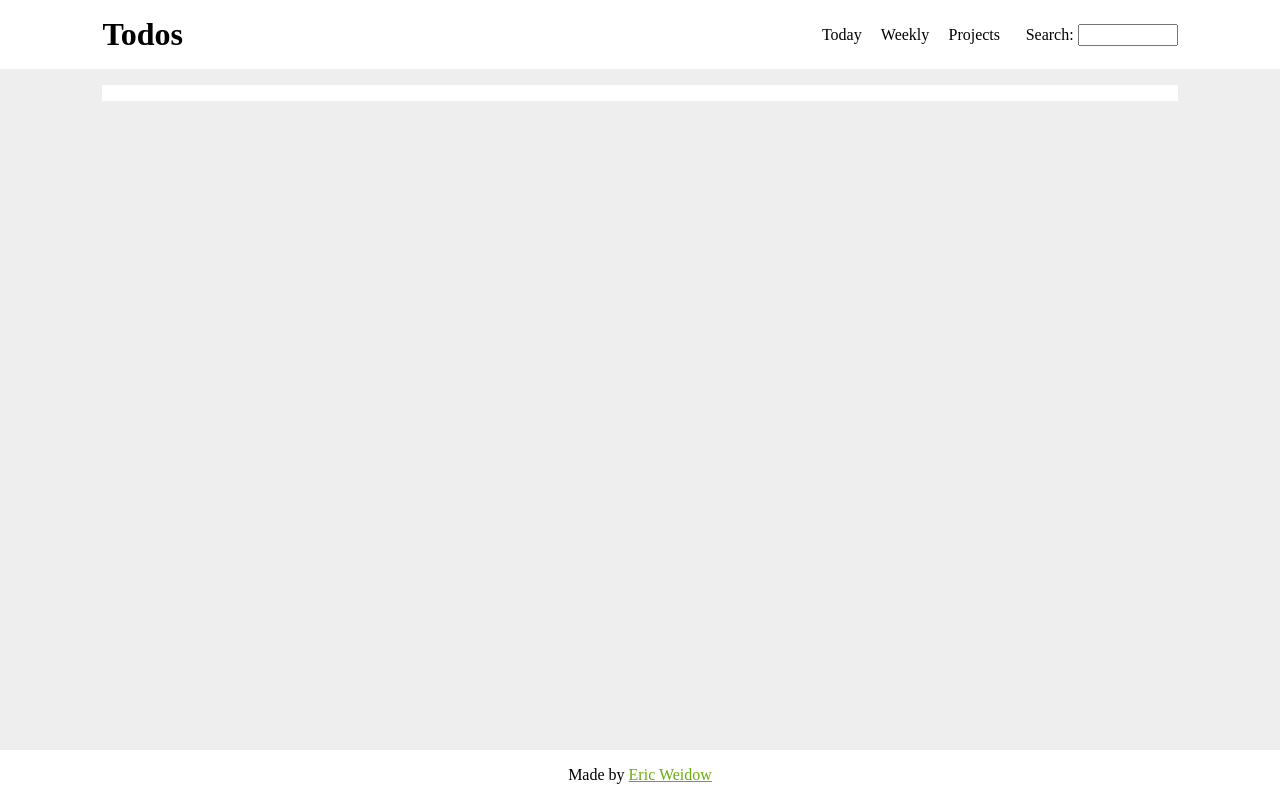
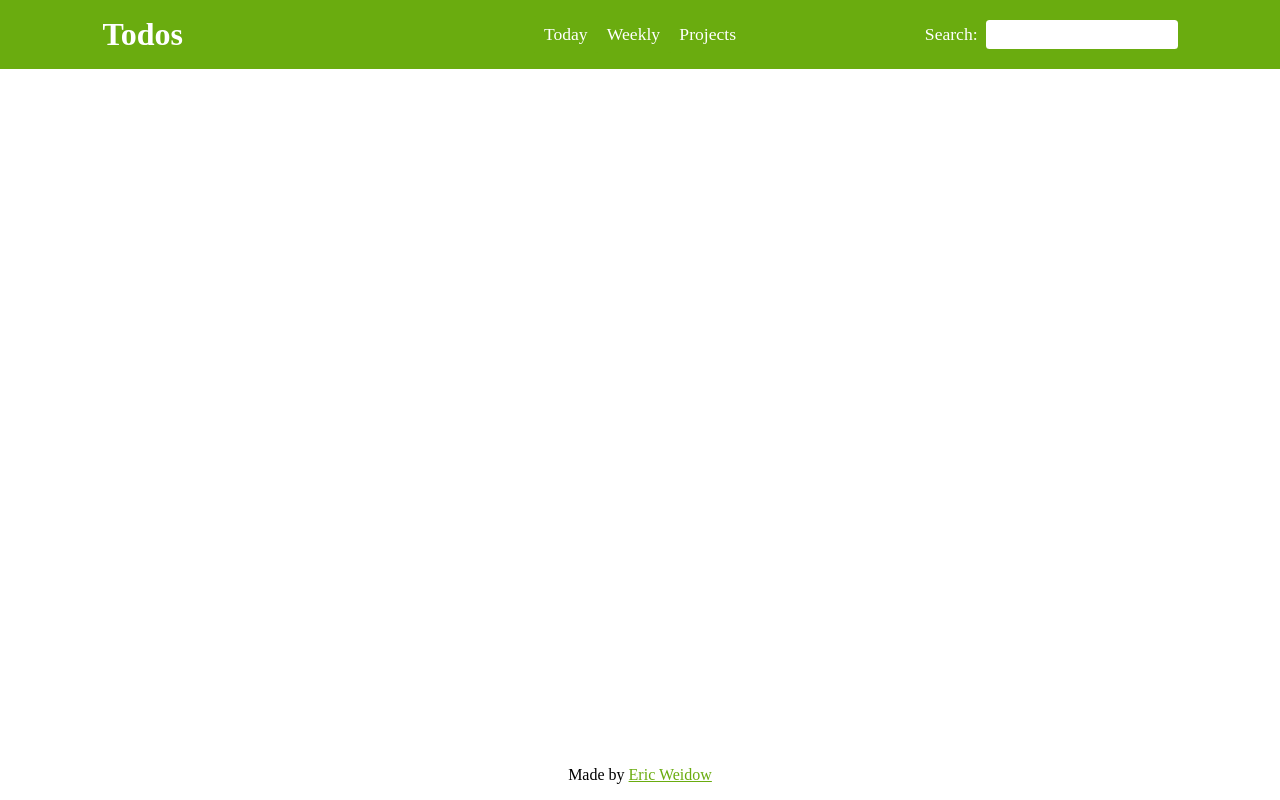
Before and after one commit to Studsministern/odin-todo-list, a website built with webpack: page src/index.html in a window 1280 px wide. Built offline with nearby package versions, Linux system fonts and the light colour scheme; a web font is replaced by a local one.

Commit message:
Change website appearance
Adjusts the color pallet to the main color being white and the second
color being green. Also adjusts the header to have links in the middle.

```diff
--- a/src/index.html
+++ b/src/index.html
@@ -11,8 +11,7 @@
     <header>
         <h1>Todos</h1>
 
-        <div class="menu">
-            <ul class="lists">
+        <ul class="menu">
             <li class="underline"><button class="hover-up">Today</button></li>
             <li class="underline"><button class="hover-up">Weekly</button></li>
             <li class="underline"><button class="hover-up">Projects</button></li>
@@ -20,7 +19,7 @@
 
         <form action="">
             <label for="search">
-                    Search:
+                <p>Search:</p>
                 <input type="search" id="search" name="search">
             </label>
             <!-- <div>
@@ -28,7 +27,6 @@
                 <label><input type="date" id="date" name="date"></label>
             </div> -->
         </form>
-        </div>
     </header>
     <div id="content">
         <div class="todos">
--- a/src/styles.css
+++ b/src/styles.css
@@ -1,3 +1,10 @@
+/*@import url('https://fonts.googleapis.com/css2?family=Marcellus&display=swap');
+font-family: 'Marcellus', serif;*/
+/* &family=Montserrat+Alternates:wght@100;200;300;400;500;600;700;800
+font-family: 'Montserrat Alternates', sans-serif;*/
+
+@import url('https://fonts.googleapis.com/css2?family=Quattrocento:wght@400;700&display=swap');
+
 :root {
     --color-lime-50: #f7fee7;
     --color-lime-100: #ecfccb;
@@ -19,7 +26,7 @@
     --clr-interact-active: var(--color-lime-500);
 
     --bg-clr-main: #FFF;
-    --bg-clr-secondary: #EEE;
+    --bg-clr-secondary: #6aac0f;
 
     --gap: 1rem;
     --gap-button: .3rem;
@@ -47,6 +54,7 @@ body {
           / auto;
     background: var(--bg-clr-main);
     color: var(--clr-main);
+    font-family: 'Quattrocento', serif;
 }
 
 
@@ -58,14 +66,16 @@ header {
     position: sticky;
     top: 0;
     padding: 1rem var(--side-gap);
-    display: flex;
-    justify-content: space-between;
+    display: grid;
+    grid-template-columns: 1fr max-content 1fr;
+    background: var(--clr-interact);
+    color: var(--clr-secondary);
+    font-size: 1.1rem;
 }
 
 /* Menu */
 header .menu {
     display: flex;
-    align-items: flex-end;
 }
 
 header .menu ul {
@@ -85,7 +95,8 @@ header .menu button {
     padding: 0 calc(2 * var(--gap-button));
     border: none;
     cursor: pointer;
-    background: var(--bg-clr-main);
+    background: var(--clr-interact);
+    color: var(--clr-secondary);
     border-radius: .1rem;
 }
 
@@ -93,15 +104,26 @@ header .menu button {
 
 /* Form */
 form {
-    height: 100%;
     display: flex;
+    justify-content: flex-end;
     align-items: center;
-    padding-left: var(--gap);
     gap: var(--gap);
 }
 
+form label[for="search"] {
+    display: flex;
+    align-items: center;
+    gap: .5rem;
+}
+
 form input[type="search"] {
-    width: 100px;
+    width: 15vw;
+    padding: .2em;
+    background: var(--bg-clr-main);
+    color: var(--clr-main);
+    outline: none;
+    border: 0;
+    border-radius: .2em;
 }
 
 form input#date {
@@ -117,11 +139,6 @@ form input#date {
     grid-area: content;
     height: 100%;
     padding: var(--gap) var(--side-gap);
-    background: var(--bg-clr-secondary);
-}
-
-#content > * {
-    background: var(--bg-clr-main);
 }
 
 /* Todos */
@@ -147,7 +164,7 @@ footer {
 
 /* Line effect */
 .underline {
-    transition: all .5s ease-in-out;
+    transition: transform .5s ease-in-out;
     position: relative;
 }
 
@@ -158,8 +175,8 @@ footer {
     height: 2px;
     bottom: calc(1.5 * var(--gap-button));
     left: calc(2 * var(--gap-button));
-    background: var(--clr-interact-hover);
-    transition: transform 0.5s;
+    background: var(--bg-clr-main);
+    transition: transform .5s;
     transform: scaleX(0);
     transform-origin: right;
   }
@@ -171,7 +188,7 @@ footer {
 
 /* Hover up effect */
 .hover-up {
-    transition: all .5s ease-in-out;
+    transition: transform .5s ease-in-out;
 }
 
 .hover-up:hover {
@@ -196,7 +213,7 @@ a:active {
 /* Elements */
 
 h1 {
-    font-weight: bold;
+    font-weight: 700;
     font-size: 2rem;
 }
 
```
Lines whose indentation alone changed are shown as unchanged.
